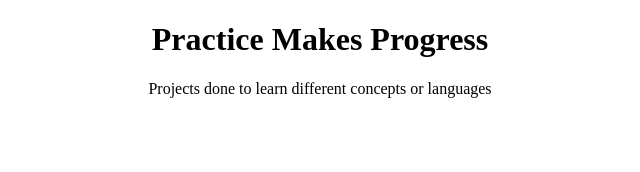
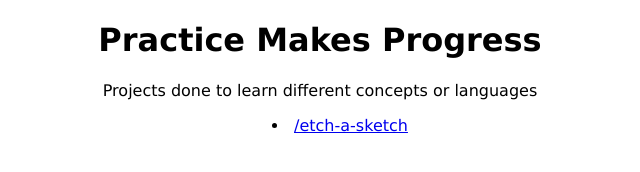
Before and after one commit to L23de/practice-makes-progress, a plain HTML site: page index.html in a window 1280 px wide. Shown: the whole page, without its empty margins (320-960 px from the left). Drawn offline with Linux system fonts and the light colour scheme.

Commit message:
add link to etch-a-sketch

```diff
--- a/index.css
+++ b/index.css
@@ -1,3 +1,8 @@
 * {
     text-align: center;
+    font-family: 'Verdana', sans-serif;
 }
+
+ul {
+    list-style-position: inside;
+}
--- a/index.html
+++ b/index.html
@@ -10,5 +10,8 @@
 <body>
     <h1>Practice Makes Progress</h1>
     <p>Projects done to learn different concepts or languages</p>
+    <ul>
+        <li><a href="/etch-a-sketch/">/etch-a-sketch</a></li>
+    </ul>
 </body>
 </html>
```
